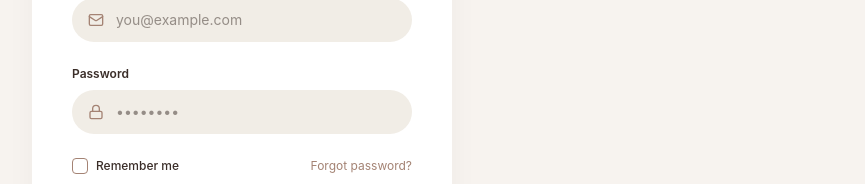
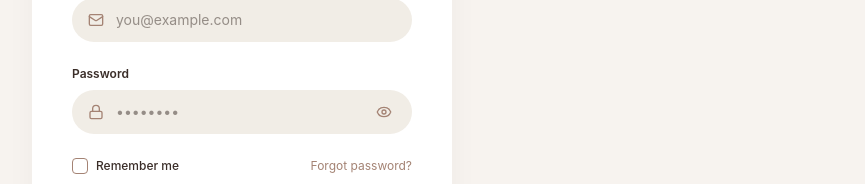
Before and after one commit to priya24103/Zivora, a React (Vite) app: page /login in a window 1280 px wide. Shown: the part 401-585 px from the top of the page, without its empty margins (398-1263 px from the left). Built offline with nearby package versions, Linux system fonts and the light colour scheme.

Commit message:
feat : added sign in UI

```diff
--- a/src/pages/Login.jsx
+++ b/src/pages/Login.jsx
@@ -1,6 +1,6 @@
 import React, { useState } from 'react';
 import { Link, useNavigate } from 'react-router-dom';
-import { Mail, Lock, ArrowRight, AlertCircle, CheckCircle2 } from 'lucide-react';
+import { Mail, Lock, ArrowRight, AlertCircle, CheckCircle2, Eye, EyeOff } from 'lucide-react';
 import { motion, AnimatePresence } from 'motion/react';
 import axios from 'axios';
 
@@ -8,6 +8,7 @@ export default function Login() {
   const navigate = useNavigate();
   const [email, setEmail] = useState('');
   const [password, setPassword] = useState('');
+  const [showPassword, setShowPassword] = useState(false);
   const [loading, setLoading] = useState(false);
   const [errorMsg, setErrorMsg] = useState('');
   const [successMsg, setSuccessMsg] = useState('');
@@ -142,11 +143,11 @@ export default function Login() {
               <div className="relative flex items-center">
                 <Lock className="absolute left-4 w-4 h-4 text-[#A48374]" />
                 <input
-                  type="password"
+                  type={showPassword ? 'text' : 'password'}
                   value={password}
                   onChange={(e) => setPassword(e.target.value)}
                   placeholder="••••••••"
-                  className="w-full pl-11 pr-4 py-3 rounded-full text-sm focus:outline-none focus:ring-2 transition-shadow"
+                  className="w-full pl-11 pr-12 py-3 rounded-full text-sm focus:outline-none focus:ring-2 transition-shadow"
                   style={{
                     backgroundColor: '#F1EDE6',
                     color: '#3A2D28',
@@ -154,6 +155,13 @@ export default function Login() {
                   }}
                   required
                 />
+                <button
+                  type="button"
+                  onClick={() => setShowPassword(!showPassword)}
+                  className="absolute right-4 p-1 text-[#A48374] hover:text-[#3A2D28] transition-colors cursor-pointer"
+                >
+                  {showPassword ? <EyeOff className="w-4 h-4" /> : <Eye className="w-4 h-4" />}
+                </button>
               </div>
             </div>
 
--- a/src/pages/Signup.jsx
+++ b/src/pages/Signup.jsx
@@ -11,7 +11,9 @@ import {
   ShieldCheck,
   Briefcase,
   CheckCircle2,
-  AlertCircle
+  AlertCircle,
+  Eye,
+  EyeOff
 } from 'lucide-react';
 import { motion, AnimatePresence } from 'motion/react';
 import axios from 'axios';
@@ -29,6 +31,7 @@ export default function Signup() {
   const [email, setEmail] = useState('');
   const [phone, setPhone] = useState('');
   const [password, setPassword] = useState('');
+  const [showPassword, setShowPassword] = useState(false);
 
   // Seller Profile State
   const [panNumber, setPanNumber] = useState('');
@@ -401,12 +404,12 @@ export default function Signup() {
               <div className="relative flex items-center">
                 <Lock className="absolute left-4 w-4 h-4 text-[#A48374]" />
                 <input
-                  type="password"
+                  type={showPassword ? 'text' : 'password'}
                   value={password}
                   onChange={(e) => setPassword(e.target.value)}
                   placeholder="••••••••"
                   minLength={6}
-                  className="w-full pl-11 pr-4 py-3 rounded-full text-sm focus:outline-none focus:ring-2 transition-shadow"
+                  className="w-full pl-11 pr-12 py-3 rounded-full text-sm focus:outline-none focus:ring-2 transition-shadow"
                   style={{
                     backgroundColor: '#F1EDE6',
                     color: '#3A2D28',
@@ -414,6 +417,13 @@ export default function Signup() {
                   }}
                   required
                 />
+                <button
+                  type="button"
+                  onClick={() => setShowPassword(!showPassword)}
+                  className="absolute right-4 p-1 text-[#A48374] hover:text-[#3A2D28] transition-colors cursor-pointer"
+                >
+                  {showPassword ? <EyeOff className="w-4 h-4" /> : <Eye className="w-4 h-4" />}
+                </button>
               </div>
             </div>
 
```
